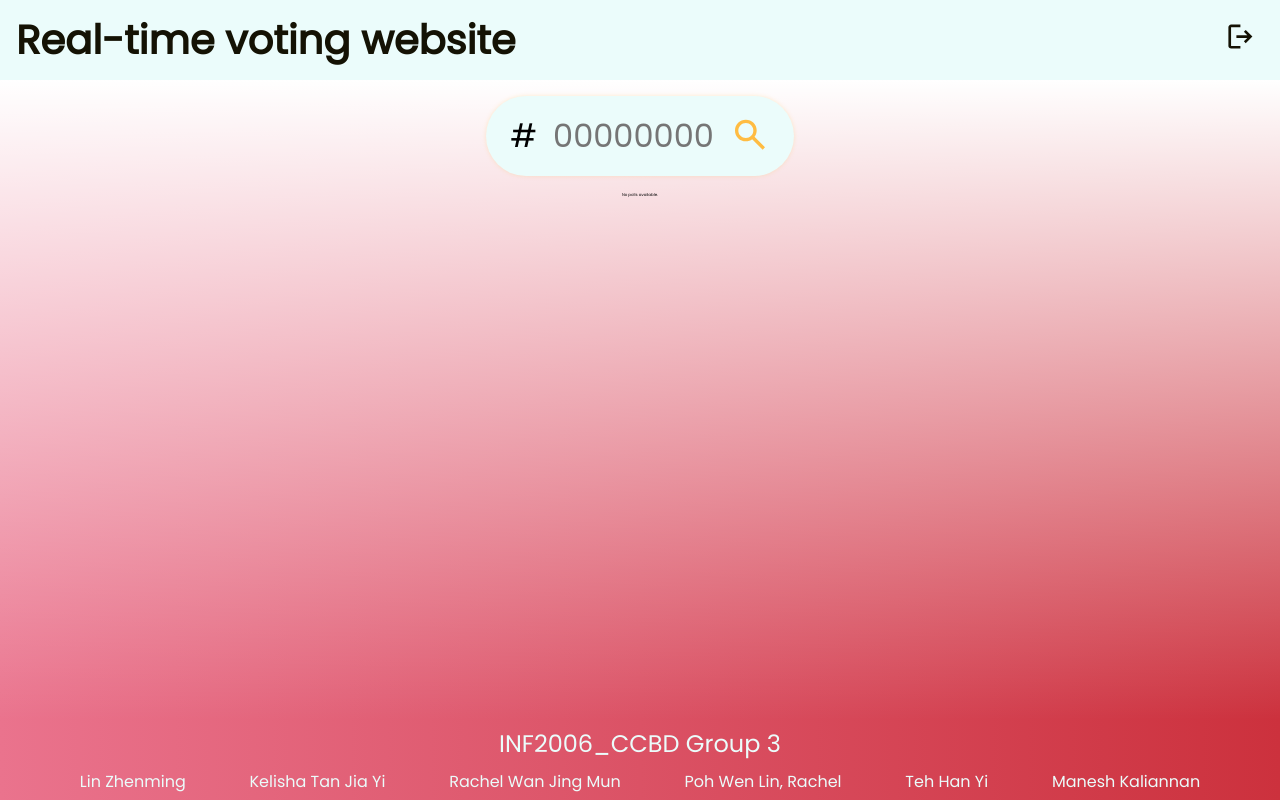
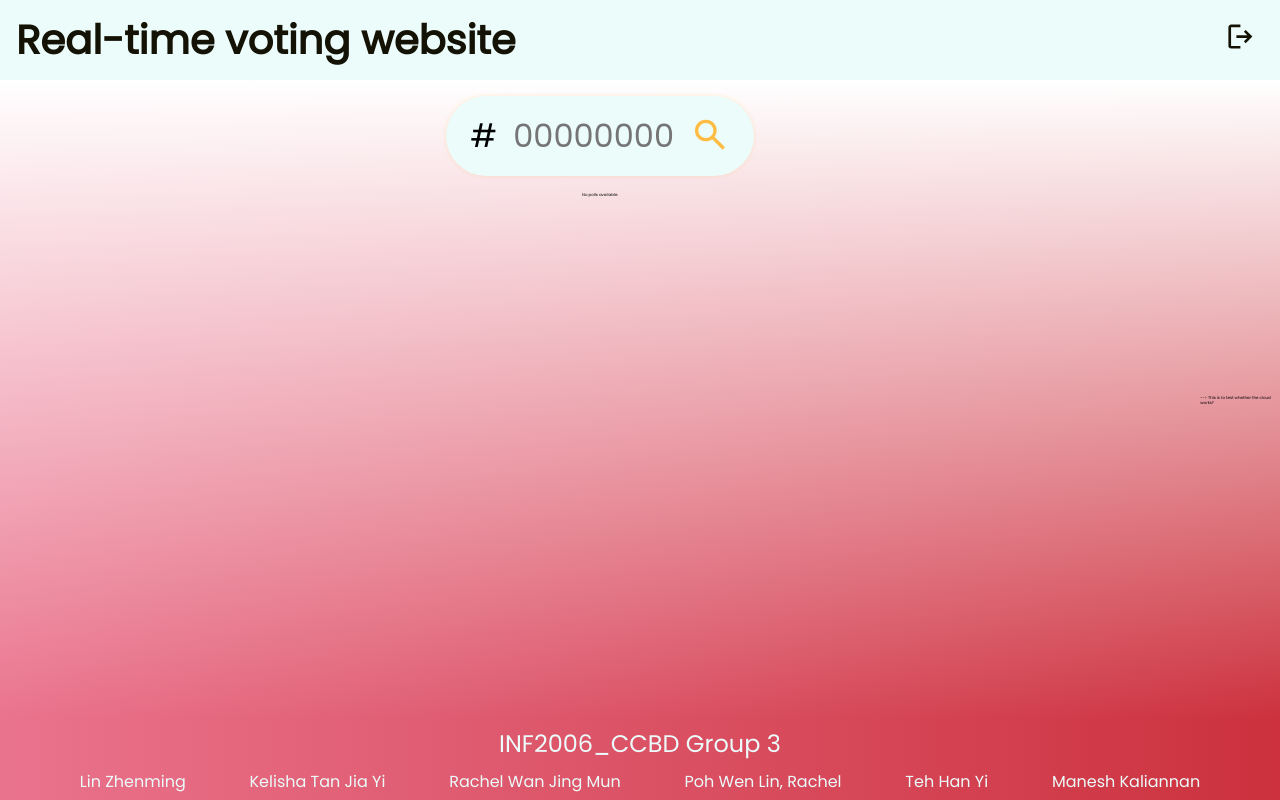
Before and after one commit to elz-ming/INF2006_CCBD, a PHP site: page / in a window 1280 px wide. Run offline with PHP 8.4, Linux system fonts and the light colour scheme; data that the repository does not hold is empty; some libraries are stand-ins or nearby versions.

Commit message:
test: debugging in cloud

```diff
--- a/index.php
+++ b/index.php
@@ -1,3 +1,5 @@
-<?php
+<!-- <?php
 require 'views/poll_page.php';
-?>
+?> -->
+
+This is to test whether the cloud works?
```
